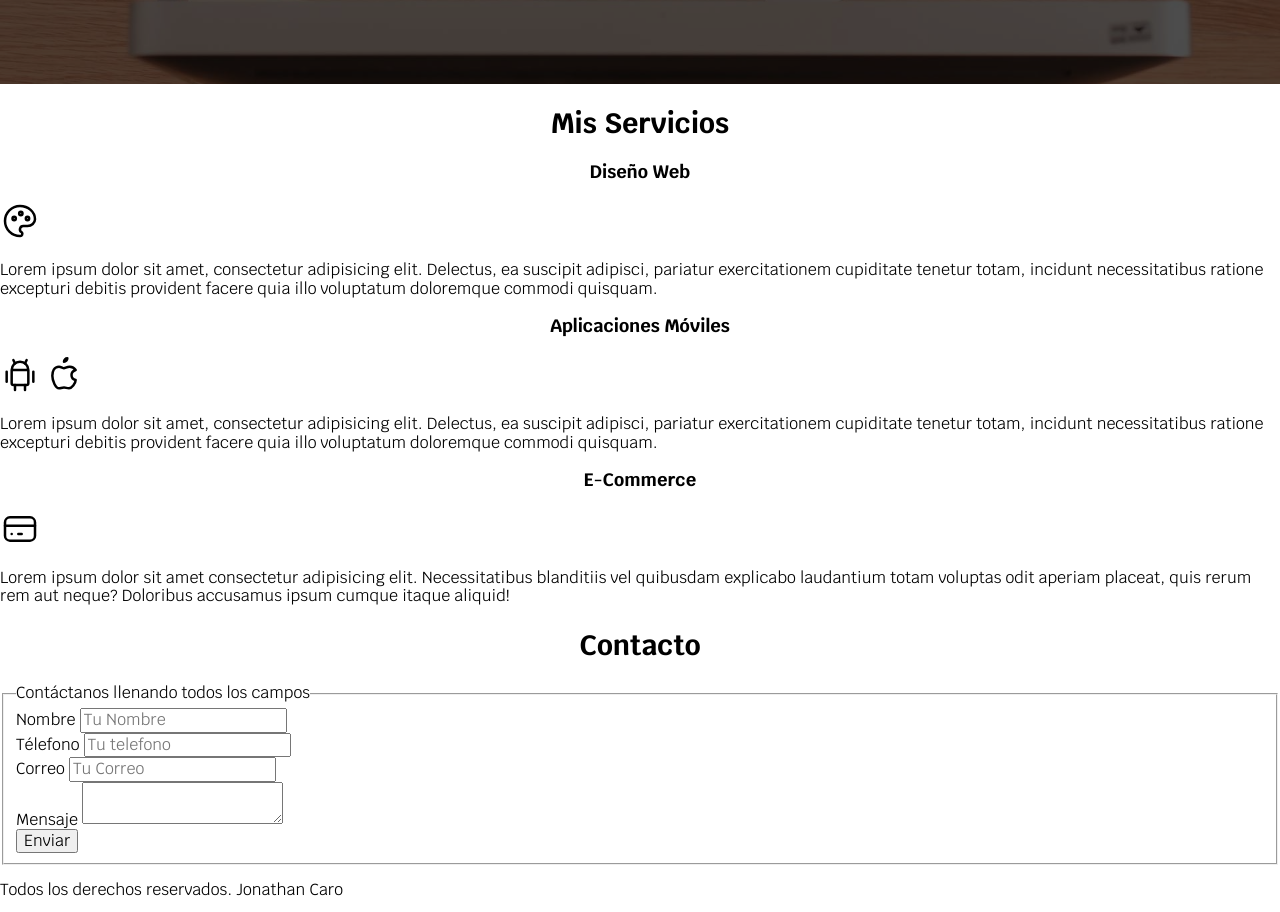
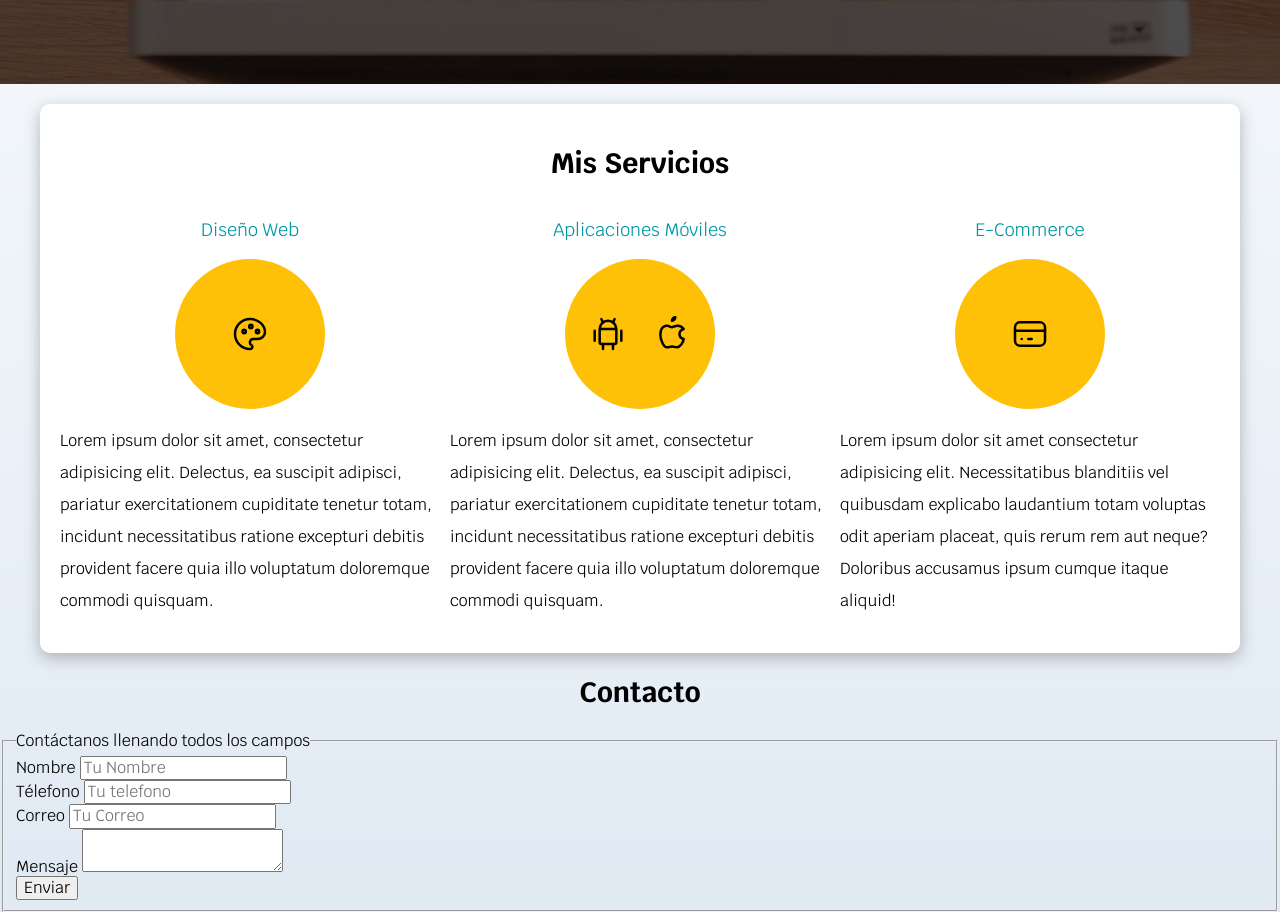
Before and after one commit to Hardrusso/DesarrolloWeb, a plain HTML site: page freelancer_inicio/index.html in a window 1280 px wide. Shown: the part 504-1416 px from the top of the page. Drawn offline with Linux system fonts and the light colour scheme.

Commit message:
adelanto

```diff
--- a/freelancer_inicio/css/style.css
+++ b/freelancer_inicio/css/style.css
@@ -4,6 +4,7 @@
     --primario: #ffc107;
     --secundario: #0097a7;
     --gris: #757575;
+    --grisClaro: #dfe9f3;
 }
 
 /* Globales */
@@ -19,6 +20,7 @@ html{
 body{
     font-size: 16px; /* 1rem = 10px*/
     font-family: 'krub', sans-serif;
+    background-image: linear-gradient(to top, var(--grisClaro) 0%, var(--blanco) 100%); /* Entre parentesis: hacia arriba, primer color y desde donde, segundo color y hasta donde*/
 }
 
 .contenedor{
@@ -44,6 +46,13 @@ body{
     .boton{
         width: auto;
     }
+}
+
+.sombra {
+    box-shadow: 0px 5px 15px 0px rgba(112,112,112,0.48);
+    background-color: var(--blanco);
+    padding: 2rem;
+    border-radius: 1rem;
 }
 
 /* Tipografía */
@@ -106,6 +115,7 @@ h1, h2, h3 {
     background-size: cover;
     height: 450px;
     position: relative;
+    margin-bottom: 2rem;
 }
 
 .contenido-hero{
@@ -127,3 +137,40 @@ h1, h2, h3 {
     display: flex;
     align-items: flex-end;
 }
+
+/* Servicios */
+@media (min-width:768px ) {
+    .servicios{
+        display: grid;
+        grid-template-columns: repeat(3, 1fr); /* fr =  fracción*/
+        column-gap: 1rem;
+    }
+}
+
+
+.servicio{
+    display: flex;
+    flex-direction: column;
+    align-items: center;
+
+}
+
+.servicio h3{
+    color: var(--secundario);
+    font-weight: 400;
+}
+
+.servicio p{
+    line-height: 2;
+}
+
+.servicio .iconos{
+    height: 15rem;
+    width: 15rem;
+    background-color: var(--primario);
+    border-radius: 50%;
+    display: flex;
+    justify-content: space-evenly;
+    align-items: center;
+
+}
--- a/freelancer_inicio/index.html
+++ b/freelancer_inicio/index.html
@@ -42,17 +42,17 @@
             </div>
 
             <a class="boton" href="#">Contactar</a>
-
         </div> <!-- .contenido-hero -->
-
 
    </section>
 
-   <main>
+   <main class="contenedor sombra">
         <h2>Mis Servicios</h2>
 
-        <section>
+        <div class="servicios">
+            <section class="servicio">
                 <h3>Diseño Web</h3>
+                <div class="iconos">
                     <svg xmlns="http://www.w3.org/2000/svg" class="icon icon-tabler icon-tabler-palette" width="40" height="40" viewBox="0 0 24 24" stroke-width="1.5" stroke="#000000" fill="none" stroke-linecap="round" stroke-linejoin="round">
                         <path stroke="none" d="M0 0h24v24H0z" fill="none"/>
                         <path d="M12 21a9 9 0 0 1 0 -18c4.97 0 9 3.582 9 8c0 1.06 -.474 2.078 -1.318 2.828c-.844 .75 -1.989 1.172 -3.182 1.172h-2.5a2 2 0 0 0 -1 3.75a1.3 1.3 0 0 1 -1 2.25" />
@@ -60,11 +60,13 @@
                         <path d="M12.5 7.5m-1 0a1 1 0 1 0 2 0a1 1 0 1 0 -2 0" />
                         <path d="M16.5 10.5m-1 0a1 1 0 1 0 2 0a1 1 0 1 0 -2 0" />
                     </svg>
+                </div>
                 <p>Lorem ipsum dolor sit amet, consectetur adipisicing elit. Delectus, ea suscipit adipisci, pariatur exercitationem cupiditate tenetur totam, incidunt necessitatibus ratione excepturi debitis provident facere quia illo voluptatum doloremque commodi quisquam.</p>
             </section>
 
-        <section>
+            <section class="servicio">
                 <h3>Aplicaciones Móviles</h3>
+                <div class="iconos">
                     <svg xmlns="http://www.w3.org/2000/svg" class="icon icon-tabler icon-tabler-brand-android" width="40" height="40" viewBox="0 0 24 24" stroke-width="1.5" stroke="#000000" fill="none" stroke-linecap="round" stroke-linejoin="round">
                         <path stroke="none" d="M0 0h24v24H0z" fill="none"/>
                         <path d="M4 10l0 6" />
@@ -80,11 +82,13 @@
                         <path d="M9 7c-3 0 -4 3 -4 5.5c0 3 2 7.5 4 7.5c1.088 -.046 1.679 -.5 3 -.5c1.312 0 1.5 .5 3 .5s4 -3 4 -5c-.028 -.01 -2.472 -.403 -2.5 -3c-.019 -2.17 2.416 -2.954 2.5 -3c-1.023 -1.492 -2.951 -1.963 -3.5 -2c-1.433 -.111 -2.83 1 -3.5 1c-.68 0 -1.9 -1 -3 -1z" />
                         <path d="M12 4a2 2 0 0 0 2 -2a2 2 0 0 0 -2 2" />
                     </svg>
+                </div>
                 <p>Lorem ipsum dolor sit amet, consectetur adipisicing elit. Delectus, ea suscipit adipisci, pariatur exercitationem cupiditate tenetur totam, incidunt necessitatibus ratione excepturi debitis provident facere quia illo voluptatum doloremque commodi quisquam.</p>
             </section>
 
-        <section>
+            <section class="servicio">
                 <h3>E-Commerce</h3>
+                <div class="iconos">
                     <svg xmlns="http://www.w3.org/2000/svg" class="icon icon-tabler icon-tabler-credit-card" width="40" height="40" viewBox="0 0 24 24" stroke-width="1.5" stroke="#000000" fill="none" stroke-linecap="round" stroke-linejoin="round">
                         <path stroke="none" d="M0 0h24v24H0z" fill="none"/>
                         <path d="M3 5m0 3a3 3 0 0 1 3 -3h12a3 3 0 0 1 3 3v8a3 3 0 0 1 -3 3h-12a3 3 0 0 1 -3 -3z" />
@@ -92,8 +96,10 @@
                         <path d="M7 15l.01 0" />
                         <path d="M11 15l2 0" />
                     </svg>
+                </div>
                 <p>Lorem ipsum dolor sit amet consectetur adipisicing elit. Necessitatibus blanditiis vel quibusdam explicabo laudantium totam voluptas odit aperiam placeat, quis rerum rem aut neque? Doloribus accusamus ipsum cumque itaque aliquid!</p>
             </section>
+        </div><!-- .servicios -->
    </main>
 
    <section>
```
Lines whose indentation alone changed are shown as unchanged.
